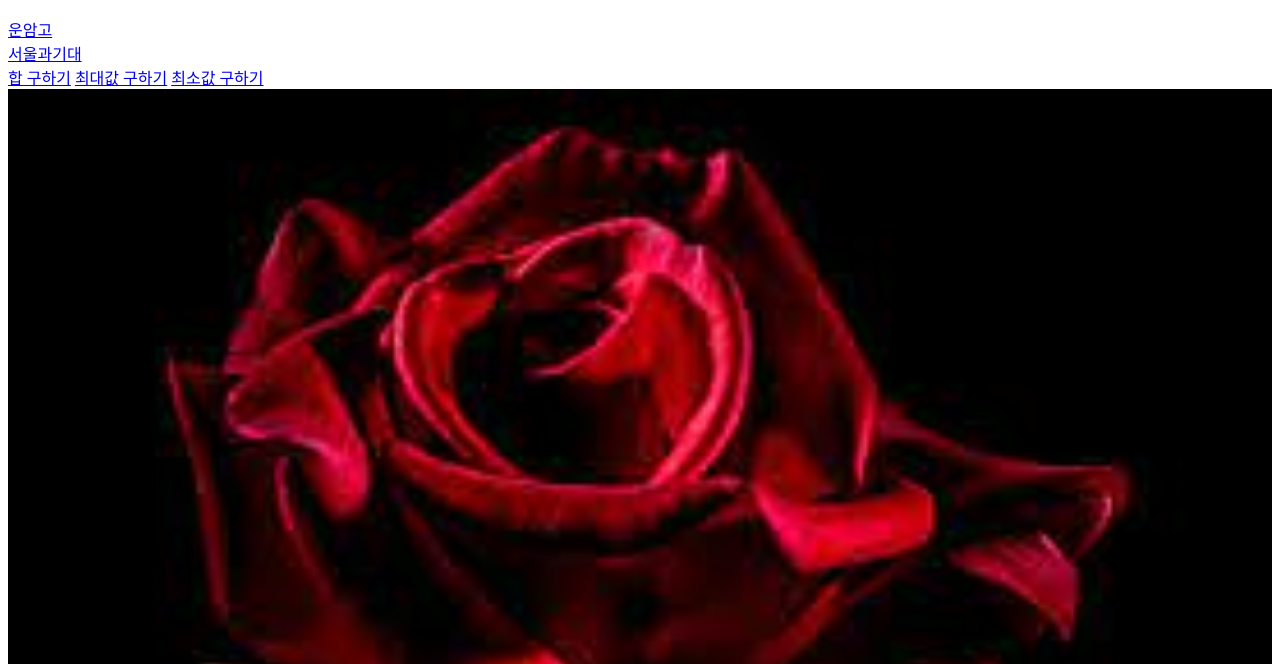
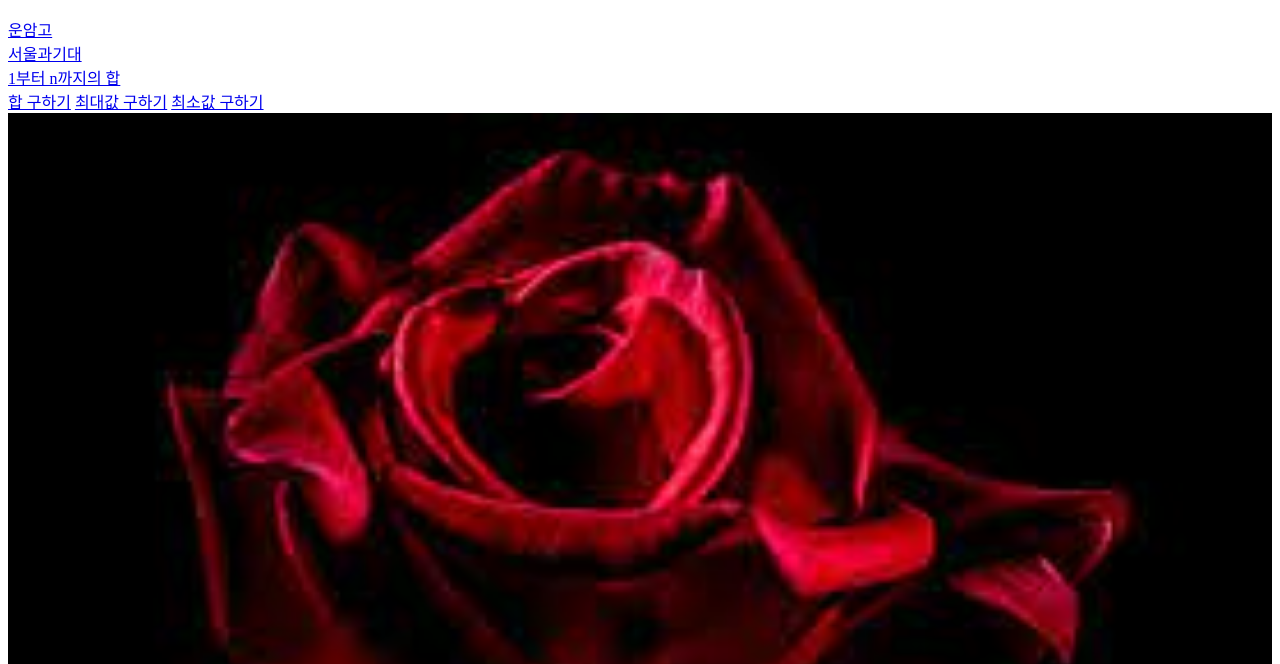
Before and after one commit to hew1226/home, a plain HTML site: page index.html in a window 1280 px wide. Shown: the part 126-790 px from the top of the page. Drawn offline with Linux system fonts and the light colour scheme.

Commit message:
Update index.html

```diff
--- a/index.html
+++ b/index.html
@@ -9,6 +9,7 @@
     <a href="https://unam.hs.kr/">운암고</a><br>
     <a href="https://www.seoultech.ac.kr/index.jsp">서울과기대</a><br>
     <a href="sm/sm.html>슬롯머신</a><br>
+    <a href="sum2.html">1부터 n까지의 합</a><br>
     <a href="sum.html">합 구하기</a>
     <a href="max.html">최대값 구하기</a>
     <a href="min.html">최소값 구하기</a>
```
